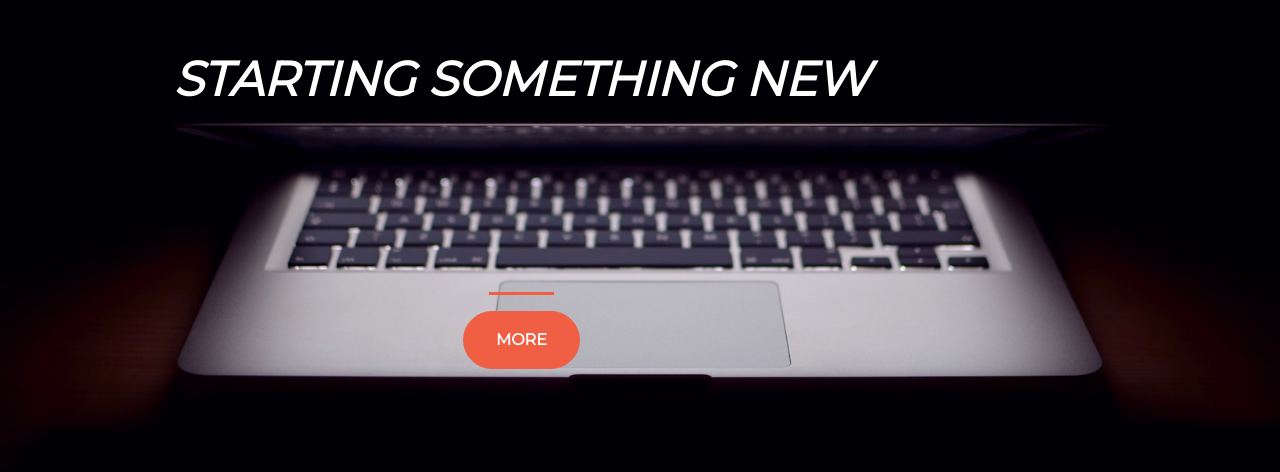
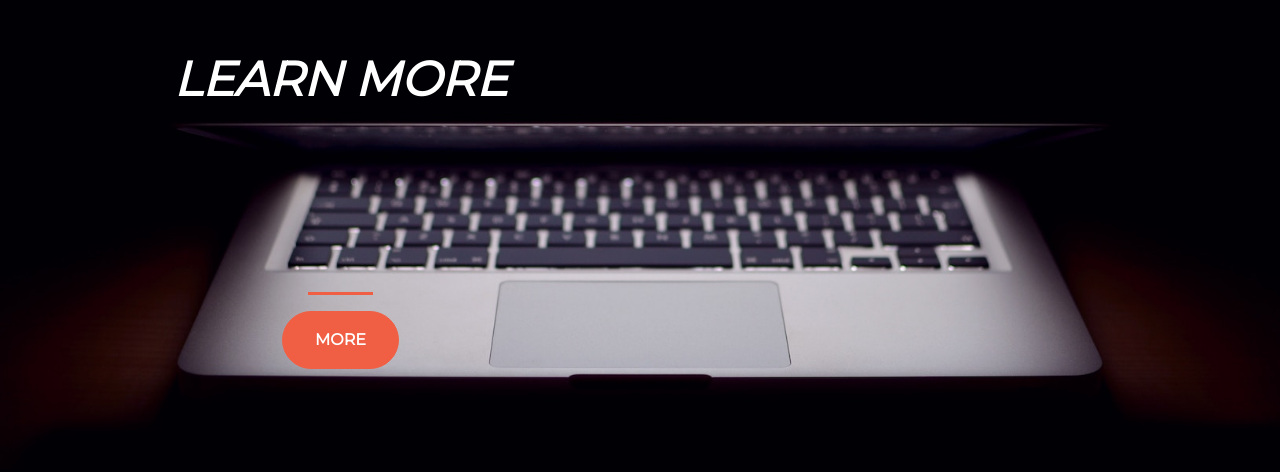
Before and after one commit to SJMel/kingloc30.github.io, a plain HTML site: page index.html in a window 1280 px wide. Shown: the part 190-662 px from the top of the page. Drawn offline with nearby package versions, Linux system fonts and the light colour scheme.

Commit message:
Update index.html

```diff
--- a/index.html
+++ b/index.html
@@ -19,7 +19,7 @@
     <div class="container d-flex align-items-center h-100">
       <div class="row">
         <header class="text-center col-12"> <!-- brings Items to center vertically on webpage -->
-          <h1 class="text-uppercase"><strong>Starting something new</strong></h1>
+          <h1 class="text-uppercase"><strong>Learn more</strong></h1>
         </header>
         <div class="buffer col-12"></div>
         <section class="text-center col-12">
```
